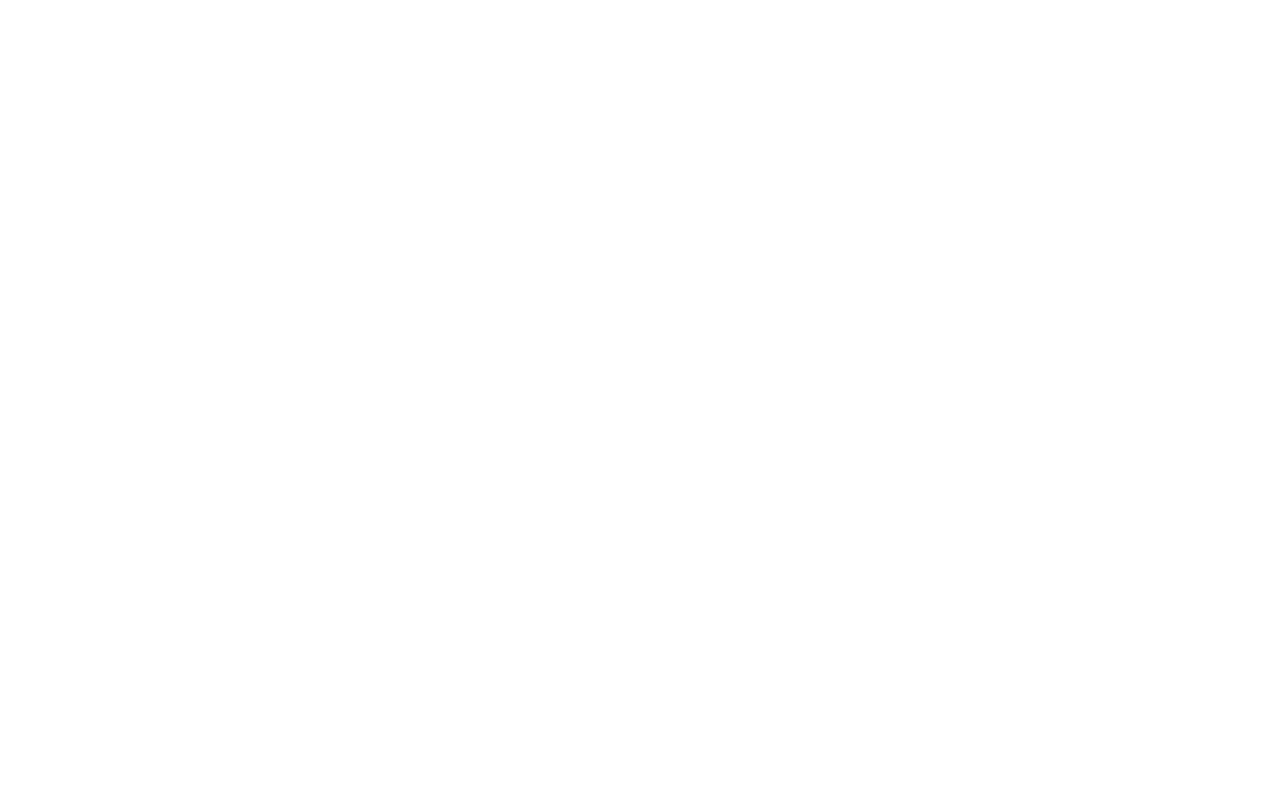
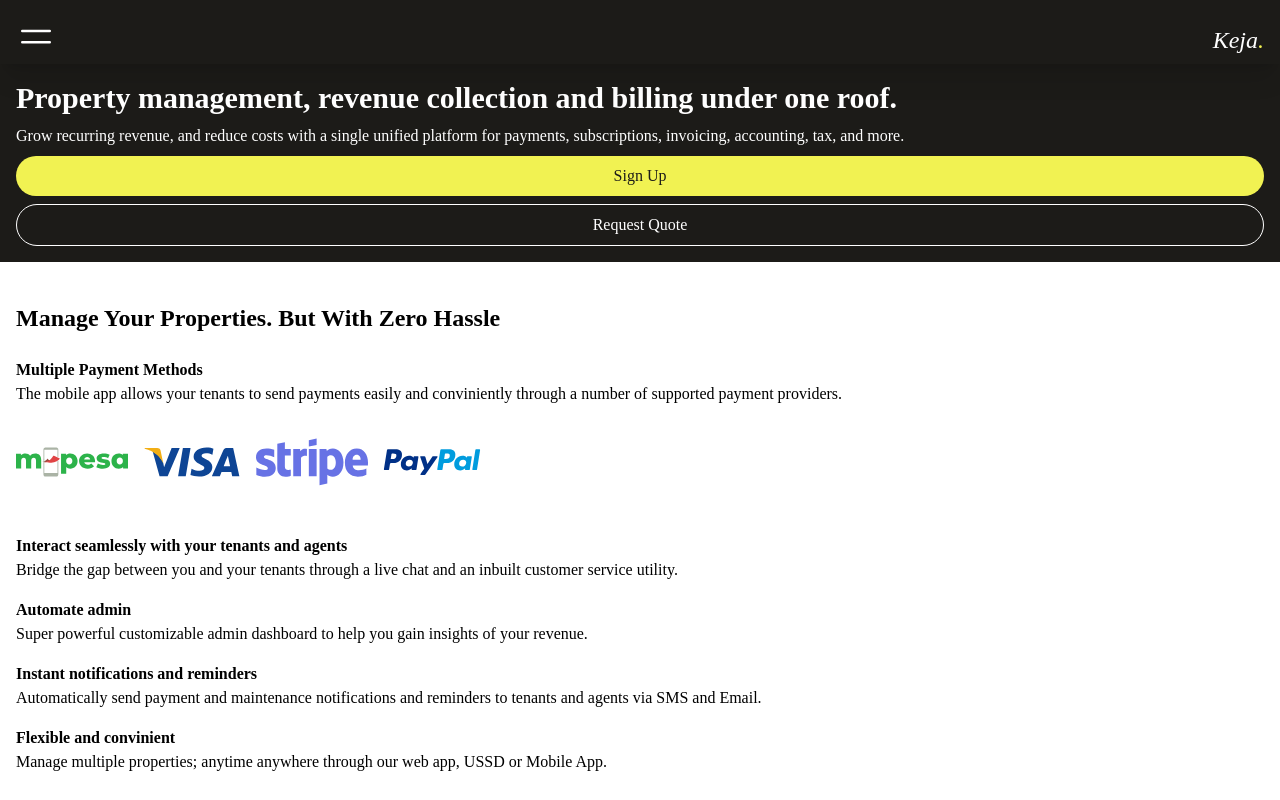
Before and after one commit to pacheko-ke/keja, a React (Create React App) app: page / in a window 1280 px wide. Before the commit this address had no page. Built offline with nearby package versions, Linux system fonts and the light colour scheme.

Commit message:
add animation

```diff
--- a/package.json
+++ b/package.json
@@ -17,6 +17,7 @@
     "@testing-library/user-event": "^13.5.0",
     "apexcharts": "^4.5.0",
     "express": "^4.21.2",
+    "framer-motion": "^12.5.0",
     "react": "^19.0.0",
     "react-apexcharts": "^1.7.0",
     "react-dom": "^19.0.0",
--- a/src/App.js
+++ b/src/App.js
@@ -3,6 +3,7 @@
 import Newsletter from './components/dashboard/Newsletter';
 import Header from './components/dashboard/Header';
 import LoginTest from './components/LoginTest';
+import Landing from './components/Landing'
 
 
 function App() {
@@ -12,7 +13,7 @@
       <HashRouter>
         <Routes>
 
-          {/* <Route path="/" element={<Newsletter />} /> */}
+          <Route path="/" element={<Landing />} />
           {/* <Route path="/header" element={<Header />} /> */}
           <Route path="/Login" element={<LoginTest />} />
 
--- a/src/components/Home.jsx
+++ b/src/components/Home.jsx
@@ -1,14 +1,16 @@
 import React from 'react'
+import { motion } from "framer-motion"
+import { animate } from 'framer-motion/dom'
 
 export default function Home() {
 
-    const raiseAlert = ()=>{
+    const raiseAlert = () => {
         alert("Feature under development")
     }
     return (
         <div className='flex flex-col bg-[#1c1b18] text-white text-left px-4 gap-2 py-4 pt-20'>
-            <h1 className=' text-3xl font-bold'>Property management, revenue collection and billing under one roof.</h1>
-            <p>Grow recurring revenue, and reduce costs with a single unified platform for payments, subscriptions, invoicing, accounting, tax, and more.</p>
+            <motion.h1 initial={{ opacity: 0 }} animate={{ opacity: 1 }} transition={{ duration: 1, }} className=' text-3xl font-bold'>Property management, revenue collection and billing under one roof.</motion.h1>
+            <motion.p initial={{ x: 500 }} animate={{ x: 0 }} transition={{ duration: 0.5 }}>Grow recurring revenue, and reduce costs with a single unified platform for payments, subscriptions, invoicing, accounting, tax, and more.</motion.p>
             <button className='bg-[#F1F252] rounded-full text-[#1c1b18] py-2' onClick={raiseAlert}>Sign Up</button>
             <button className='border border-white rounded-full text-white py-2' onClick={raiseAlert}>Request Quote</button>
         </div>
--- a/src/components/Landing.jsx
+++ b/src/components/Landing.jsx
@@ -1,12 +1,14 @@
 import React from 'react'
 import Navbar from './Navbar'
 import Home from './Home'
+import Features from './Features'
 
 export default function Landing() {
   return (
     <>
-    <Navbar/>
-    <Home/>
+      <Navbar />
+      <Home />
+      <Features />
     </>
   )
 }
```
Also changed, not shown: 1 other file (tests, documents, lock files or other folders).
